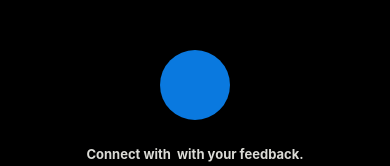
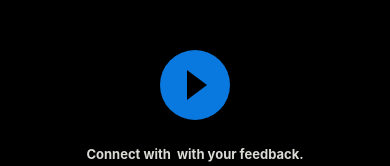
Before and after one commit to ajshrmaofficial/UserConnect, a React Native app in the folder TheITStudio/: screen / in a window 390 px wide. Shown: the part 640-806 px from the top of the page. Built offline with nearby package versions, Linux system fonts and the light colour scheme.

Commit message:
added arrow to button on welcome screen

```diff
--- a/TheITStudio/src/components/Welcome.jsx
+++ b/TheITStudio/src/components/Welcome.jsx
@@ -9,7 +9,7 @@ function Welcome({navigation}){
             <Text style={styleSheet.subHeading}>User Connect</Text>
             <Text style={styleSheet.secondaryText}>Connect with {COMPANY_NAME} with your feedback.</Text>
             <TouchableOpacity style={styleSheet.welcomeBtn} onPress={()=>navigation.navigate('Form')}>
-                <Text style={styleSheet.secondaryText}></Text>
+                <Text style={styleSheet.forwardArrow}></Text>
             </TouchableOpacity>
         </View>
     )
--- a/TheITStudio/src/css/style.jsx
+++ b/TheITStudio/src/css/style.jsx
@@ -30,6 +30,7 @@ const styleSheet = StyleSheet.create({
   welcomeBtn: {
     width: 70,
     height: 70,
+    // flex: 1,
     justifyContent: 'center',
     alignItems: 'center',
     padding: 10,
@@ -37,6 +38,17 @@ const styleSheet = StyleSheet.create({
     position: 'absolute',
     bottom: "10%",
     backgroundColor: '#0A79DF',
+  },
+  forwardArrow: {
+    width: 0,
+    height: 0,
+    borderTopWidth: 15,
+    borderTopColor: 'transparent',
+    borderLeftWidth: 20,
+    borderLeftColor: 'black',
+    borderBottomWidth: 15,
+    borderBottomColor: 'transparent',
+    left: 2,
   },
   form: {
     width: '90%',
```
